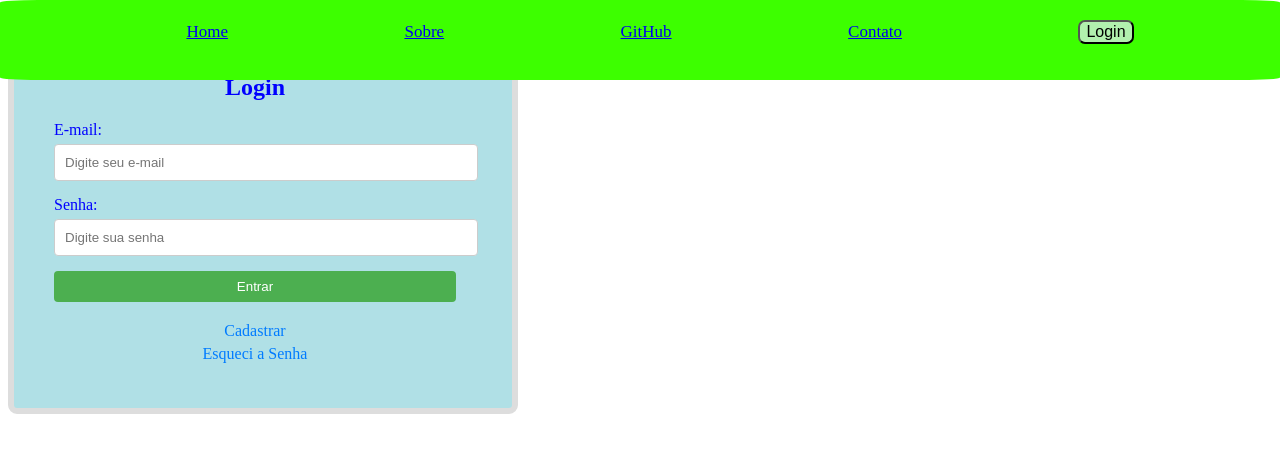
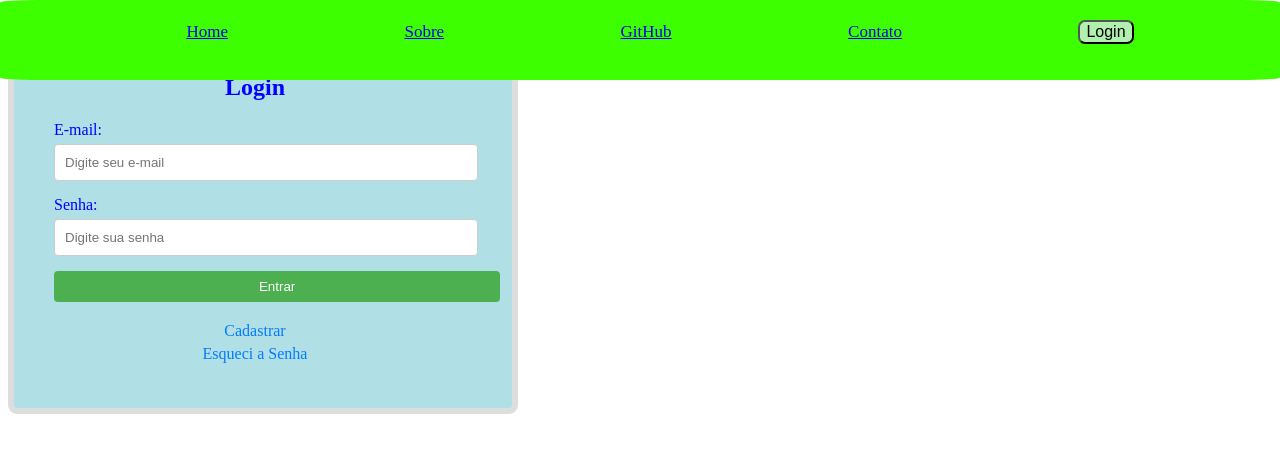
Before and after one commit to MatheusDeZottis/Projeto_vue, a Vue app: page /login in a window 1280 px wide. Shown: the top 452 px of the page. Built offline with nearby package versions, Linux system fonts and the light colour scheme.

Commit message:
deixando o botão entrar na mesma lagura dos campus

```diff
--- a/src/components/Login.vue
+++ b/src/components/Login.vue
@@ -104,7 +104,7 @@
   }
 
   button {
-    width: 100%;
+    width: 111%;
     padding: 8px;
     background-color: #4CAF50;
     color: white;
```
